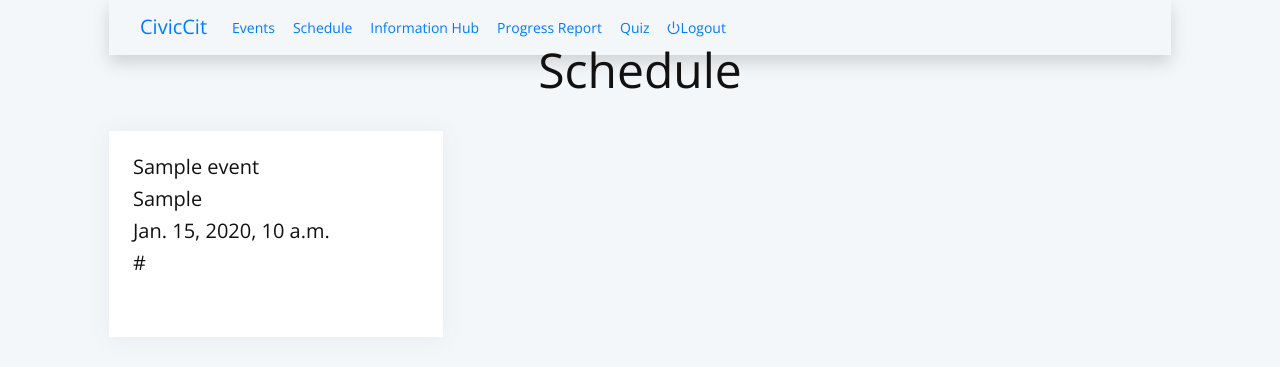
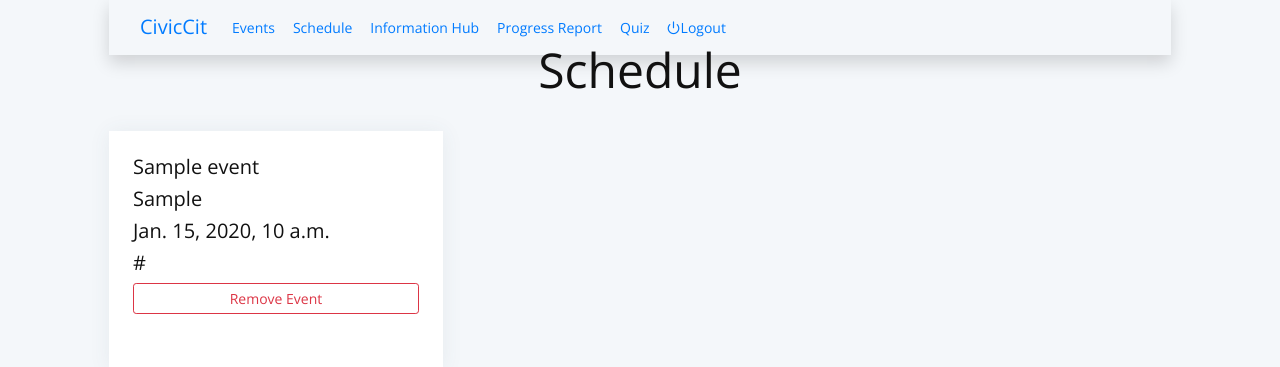
Before and after one commit to bnf239/CivicCit, a Django app: page /scheduling/ in a window 1280 px wide. Shown: the part 17-384 px from the top of the page. Run offline with Django 3.2, Linux system fonts and the light colour scheme; tables that the repository leaves empty hold one stand-in row (values such as "Sample post"); some libraries are stand-ins or nearby versions.

Commit message:
added remove button to each event for scheduling system

```diff
--- a/apps/home/urls.py
+++ b/apps/home/urls.py
@@ -2,7 +2,7 @@ from django.urls import path, re_path, include
 from apps.home import views
 from apps.events.views import events_view
 from apps.infohub.views import infohub_view
-from apps.scheduling.views import scheduleEvent, startup
+from apps.scheduling.views import scheduleEvent, startup, deleteEvent
 urlpatterns = [
 
     # This will be our landing/home page
@@ -11,6 +11,8 @@ urlpatterns = [
     path('infohub/', infohub_view, name="infohub"),
     path('scheduling', scheduleEvent, name="schedule_events"),
     path('scheduling/', startup, name="scheduling"),
+    path('scheduling/delete_event/(?P<event_id>\d+)',deleteEvent,name="delete_event"),
+     path('scheduling/delete_event/',deleteEvent,name="delete_event"),
 
     # matching the html file
     re_path(r'^.*\.*', views.pages, name='pages'),
--- a/apps/scheduling/models.py
+++ b/apps/scheduling/models.py
@@ -1,7 +1,8 @@
+from enum import unique
 from django.db import models #create models
 
 class Event(models.Model):
     event_name = models.CharField(max_length=500)
     event_location =  models.CharField(max_length=500)
     event_date =  models.DateTimeField()
-    event_link =  models.CharField(max_length=500, primary_key=True )
+    event_link =  models.CharField(max_length=500, unique=True )
--- a/apps/scheduling/urls.py
+++ b/apps/scheduling/urls.py
@@ -1,7 +1,8 @@
 from django.urls import path
-from .views import scheduleEvent
+from .views import scheduleEvent #deleteEvent
 from django.contrib.auth.views import LogoutView
-
+app_name = "scheduling"
 urlpatterns = [
     path('scheduling/', scheduleEvent, name = "schedule_event"),
+
 ]
--- a/apps/scheduling/views.py
+++ b/apps/scheduling/views.py
@@ -23,6 +23,16 @@ def scheduleEvent(request):
     # event_date =  models.DateTimeField()
     # event_link =  models.CharField(max_length=500)
     return render(request, "events/events.html")
+def deleteEvent(request, event_id):
+    #delete event
+    print("inside delete_events")
+    print(event_id)
+    event= Event.objects.get(pk=event_id)
+    event.delete()
+
+    events = Event.objects.all().values()
+
+    return render(request, "scheduling/scheduling.html",context={'events':events})
 
 def startup(request):
     events = Event.objects.all().values()
--- a/apps/templates/scheduling/scheduling.html
+++ b/apps/templates/scheduling/scheduling.html
@@ -56,6 +56,7 @@
         <h4>{{e.event_date}}</h4>
         <h4>{{e.event_link}}</h4>
 
+        <a href="{% url 'delete_event' e.id %}" class="btn btn-outline-danger btn-sm" >Remove Event</a>
       </div>
     </div>
     {% endfor %}
@@ -64,6 +65,30 @@
 
 
  </div>
+ <script src="https://cdnjs.cloudflare.com/ajax/libs/axios/0.26.1/axios.min.js"></script>
+ <script src="https://ajax.googleapis.com/ajax/libs/jquery/3.5.1/jquery.min.js"></script>
+ <script>
+
+$(document).ready(function(e) {
+ $('.deleteEvent').on('click', function (e) {
+   console.log("INSIDE CAT GEND");
+   var data = $(this).data();
+   console.log(data);
+   $.ajax({
+
+       url: "{% url 'delete_event' %}",
+       type:'POST',
+       data: {
+           'event': data.event,
+       },
+       success: function (data) {
+         alert("Event Successfully Removed From Your Schedule");
+       }
+   });
+
+});
+});
+</script>
 
 
 
```
Also changed, not shown: apps/scheduling/migrations/0001_initial.py, apps/scheduling/migrations/0002_auto_20220405_0518.py (deleted).
